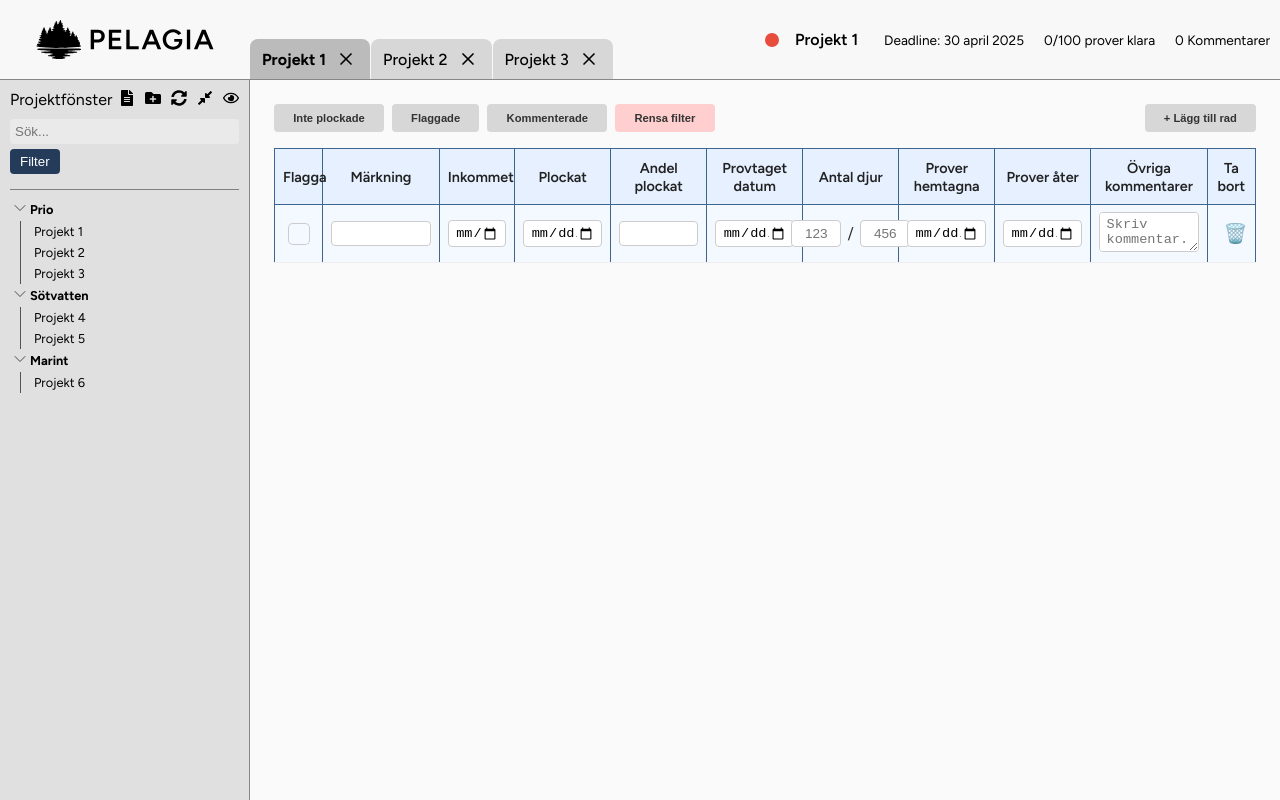
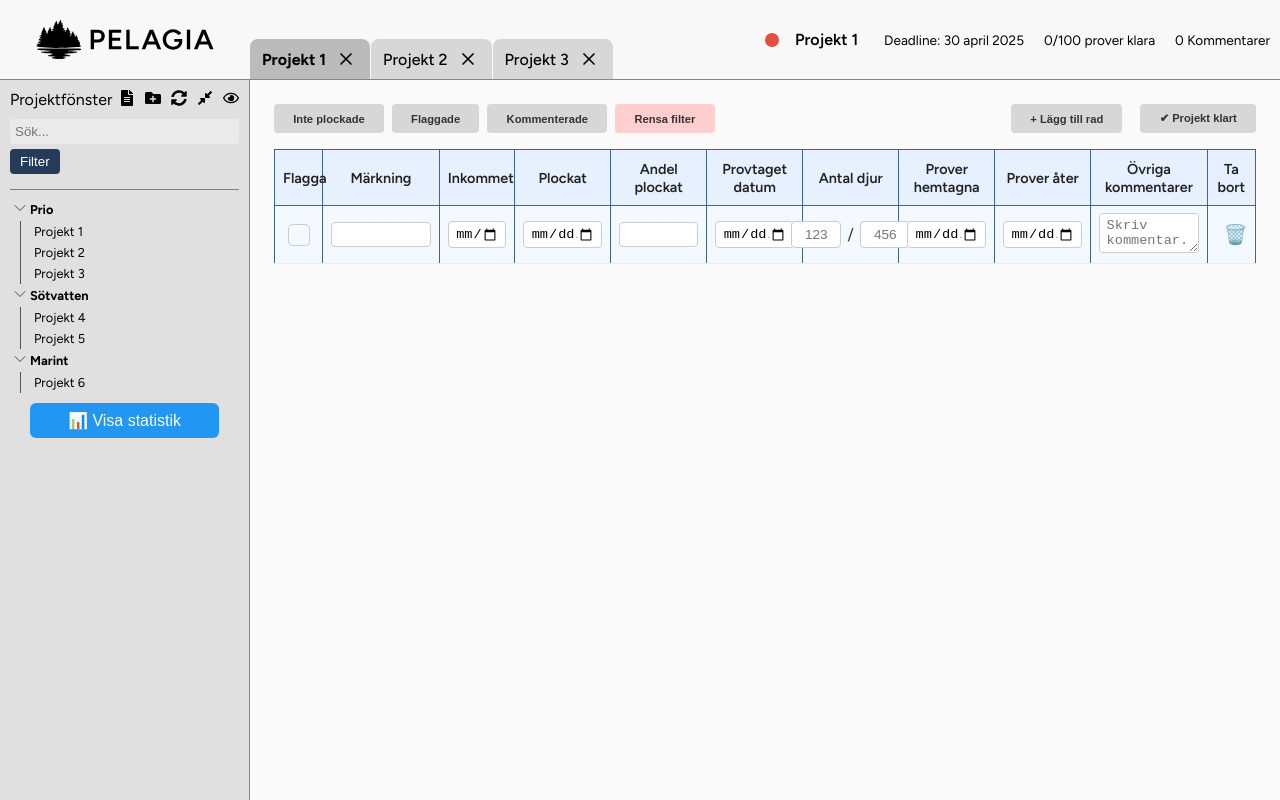
Before and after one commit to EliasKristmansson/dbtreact, a React (Vite) app in the folder reactproject1/: page / in a window 1280 px wide. Built offline with nearby package versions, Linux system fonts and the light colour scheme.

Commit message:
stats sida

```diff
--- a/reactproject1/package.json
+++ b/reactproject1/package.json
@@ -17,7 +17,8 @@
     "lucide-react": "^0.503.0",
     "react": "^19.0.0",
     "react-dom": "^19.0.0",
-    "react-icons": "^5.5.0"
+    "react-icons": "^5.5.0",
+    "recharts": "^2.15.3"
   },
   "devDependencies": {
     "@eslint/js": "^9.22.0",
--- a/reactproject1/src/App.jsx
+++ b/reactproject1/src/App.jsx
@@ -3,6 +3,8 @@ import Sidebar from "./components/Sidebar";
 import Topbar from "./components/Topbar";
 import Workspace from "./components/Workspace";
 import Filter from "./components/Filter";
+import Statistik from "./components/Statistik";
+
 
 export default function App() {
     const [showFilter, setShowFilter] = useState(false);
@@ -18,6 +20,9 @@ export default function App() {
         2: [],
         3: [],
     });
+
+    const [viewMode, setViewMode] = useState("workspace"); // or "statistics"
+
 
     // Close a tab and handle active tab selection
     const handleTabClose = (id) => {
@@ -125,10 +130,13 @@ export default function App() {
             />
 
 <div className="main-content">
+    {viewMode === "workspace" ? (
+        <>
             <Sidebar
                 onFilterClick={() => setShowFilter(true)}
                 onProjectCreate={handleProjectCreate}
                 onProjectOpen={handleProjectOpen}
+                onShowStatistics={() => setViewMode("statistics")}
             />
             <Workspace
                 activeTabId={activeTabId}
@@ -139,7 +147,12 @@ export default function App() {
                 onNewProjectClick={handleNewProject}
                 tabs={tabs}
             />
+        </>
+    ) : (
+        <Statistik onBack={() => setViewMode("workspace")} />
+    )}
 </div>
+
 
             <Filter
                 isOpen={showFilter}
--- a/reactproject1/src/components/Sidebar.jsx
+++ b/reactproject1/src/components/Sidebar.jsx
@@ -1,8 +1,10 @@
 import React, { useState, useRef } from "react";
 import Folder from "./Folder";
+import "./sidebar.css";
 import { FaFileAlt, FaFolderPlus, FaSyncAlt, FaCompressAlt, FaRegEye } from "react-icons/fa";
 
-export default function Sidebar({ onFilterClick, onProjectCreate, onProjectOpen }) {
+export default function Sidebar({ onFilterClick, onProjectCreate, onProjectOpen, onShowStatistics }) {
+
     const [folders, setFolders] = useState([
         { title: "Prio", projects: ["Projekt 1", "Projekt 2", "Projekt 3"] },
         { title: "Sötvatten", projects: ["Projekt 4", "Projekt 5"] },
@@ -131,6 +133,14 @@ export default function Sidebar({ onFilterClick, onProjectCreate, onProjectOpen
                     }
                 }}
             ></div>
+
+                <div className="sidebar-footer">
+                <button className="stats-button" onClick={onShowStatistics}>
+                    📊 Visa statistik
+                </button>
+                </div>
+
+
         </div>
     );
 }
--- /dev/null
+++ b/reactproject1/src/components/Statistik.jsx
@@ -0,0 +1,51 @@
+import React, { useEffect, useState } from "react";
+import { BarChart, Bar, XAxis, YAxis, Tooltip, ResponsiveContainer } from "recharts";
+
+function groupBy(data, periodFn) {
+  const grouped = {};
+  data.forEach(item => {
+    const key = periodFn(new Date(item.date));
+    grouped[key] = (grouped[key] || 0) + 1;
+  });
+  return Object.entries(grouped).map(([key, count]) => ({ period: key, count }));
+}
+
+export default function Statistik({ onBack }) {
+  const [view, setView] = useState("week");
+  const [data, setData] = useState([]);
+
+  useEffect(() => {
+    const raw = JSON.parse(localStorage.getItem("completedProjects") || "[]");
+
+    const formatter = {
+      week: (date) => {
+        const week = Math.ceil((date.getDate() - date.getDay() + 1) / 7);
+        return `${date.getFullYear()} v${week}`;
+      },
+      month: (date) => `${date.getFullYear()}-${(date.getMonth() + 1).toString().padStart(2, "0")}`,
+      year: (date) => `${date.getFullYear()}`
+    };
+
+    setData(groupBy(raw, formatter[view]));
+  }, [view]);
+
+  return (
+    <div style={{ padding: "2rem" }}>
+      <h2>Statistik över avklarade projekt</h2>
+      <div style={{ marginBottom: "1rem" }}>
+        <button onClick={() => setView("week")}>Veckovis</button>
+        <button onClick={() => setView("month")}>Månadsvis</button>
+        <button onClick={() => setView("year")}>Årsvis</button>
+        <button onClick={onBack} style={{ marginLeft: "1rem" }}>⬅ Tillbaka</button>
+      </div>
+      <ResponsiveContainer width="100%" height={300}>
+        <BarChart data={data}>
+          <XAxis dataKey="period" />
+          <YAxis allowDecimals={false} />
+          <Tooltip />
+          <Bar dataKey="count" fill="#2196f3" />
+        </BarChart>
+      </ResponsiveContainer>
+    </div>
+  );
+}
--- a/reactproject1/src/components/Workspace.css
+++ b/reactproject1/src/components/Workspace.css
@@ -259,3 +259,18 @@
 .rensa-filter-btn {
 
 }
+
+
+
+.complete-project-btn {
+	background-color: #4caf50;
+	color: white;
+	padding: 8px 14px;
+	border: none;
+	border-radius: 6px;
+	cursor: pointer;
+	margin-left: 10px;
+  }
+  .complete-project-btn:hover {
+	background-color: #388e3c;
+  }
--- a/reactproject1/src/components/Workspace.jsx
+++ b/reactproject1/src/components/Workspace.jsx
@@ -124,6 +124,21 @@ export default function Workspace({ tabs, activeTabId, onNewProjectClick }) {
 
 	const showEmpty = tabs.length === 0;
 
+  const markProjectAsDone = () => {
+    const currentTab = tabs.find(tab => tab.id === activeTabId);
+    const completionData = {
+      date: new Date().toISOString(),
+      name: currentTab?.name || "Okänt projekt",
+    };
+
+    const prev = JSON.parse(localStorage.getItem("completedProjects") || "[]");
+    localStorage.setItem("completedProjects", JSON.stringify([...prev, completionData]));
+
+    alert(`Projekt "${completionData.name}" markerat som klart och sparat i statistiken!`);
+  };
+
+
+
 	return (
 		<div className="workspace">
 			{showEmpty ? (
@@ -139,6 +154,8 @@ export default function Workspace({ tabs, activeTabId, onNewProjectClick }) {
 							<button onClick={() => handleSetFilter("kommenterade")}>Kommenterade</button>
 							<button className="rensa-filter-btn" onClick={() => handleSetFilter("")}>Rensa filter</button>
 							<button className="add-btn" onClick={addRow}>+ Lägg till rad</button>
+              <button className="complete-project-btn" onClick={markProjectAsDone}>✔ Projekt klart</button>
+
 						</div>
 					</div>
 
--- /dev/null
+++ b/reactproject1/src/components/sidebar.css
@@ -0,0 +1,19 @@
+.sidebar-footer {
+	padding: 10px;
+	text-align: center;
+  }
+
+  .stats-button {
+	background-color: #2196f3;
+	color: white;
+	padding: 8px 14px;
+	border: none;
+	border-radius: 6px;
+	font-size: 1rem;
+	cursor: pointer;
+	width: 90%;
+  }
+
+  .stats-button:hover {
+	background-color: #1976d2;
+  }
```
Also changed, not shown: 1 other file (tests, documents, lock files or other folders). Lines whose indentation alone changed are shown as unchanged.
